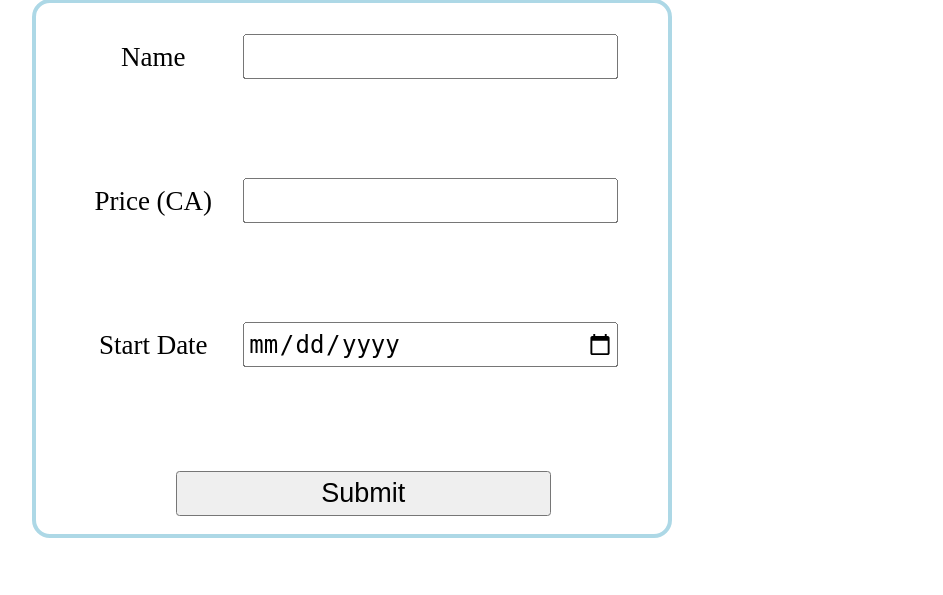
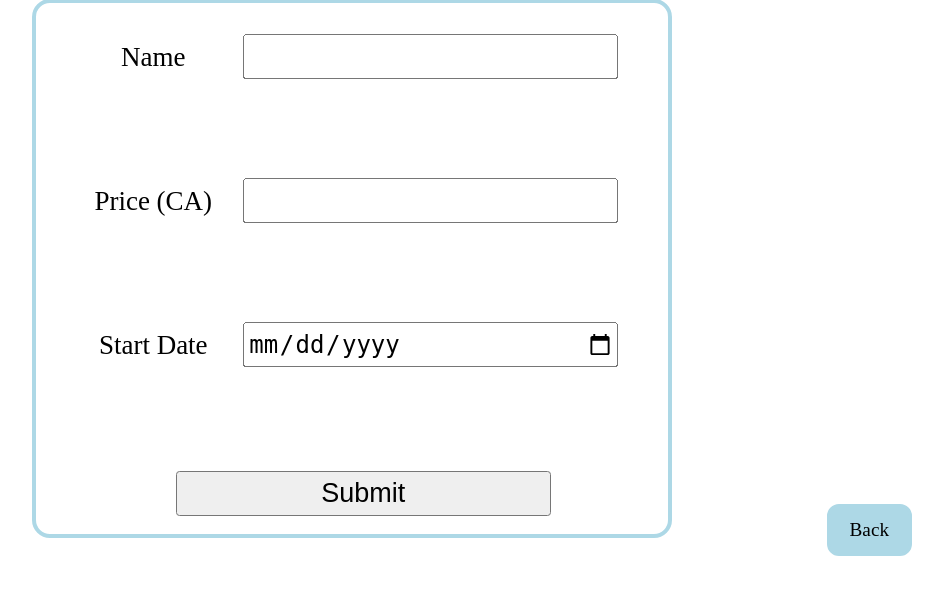
Before and after one commit to chaara-dev/ACIT2911-Group-8, a Python web app: template templates/subscription-create.html in a window 1280 px wide. Shown: the part 144-739 px from the top of the page, without its empty margins (288-1231 px from the left). Run offline with Jinja, Linux system fonts and the light colour scheme; the template is opened without the code that fills it, so the values that code supplies are empty.

Commit message:
Add back button

```diff
--- a/static/subscription-create.css
+++ b/static/subscription-create.css
@@ -42,3 +42,22 @@
 #formButtons {
     margin-top: 12px;
 }
+
+#back-button {
+    background-color: lightblue;
+    border: 3px solid lightblue;
+    border-radius: 12px;
+    text-align: center;
+    padding: 12px 20px;
+    position: absolute;
+    right: 80px;
+    bottom: 100px;
+    text-decoration: none;
+    color: black;
+    font-size: larger;
+}
+
+#back-button:hover {
+    background-color: rgb(128, 174, 189);
+    border: 3px solid lightblue;
+}
--- a/templates/subscription-create.html
+++ b/templates/subscription-create.html
@@ -33,6 +33,7 @@
             <input type="button" id="submitButton" name="submitButton" value="Submit">
         </div>
     </form>
+    <a href="../templates/index.html" id="back-button">Back</a>
 </body>
 
 </html>
```
